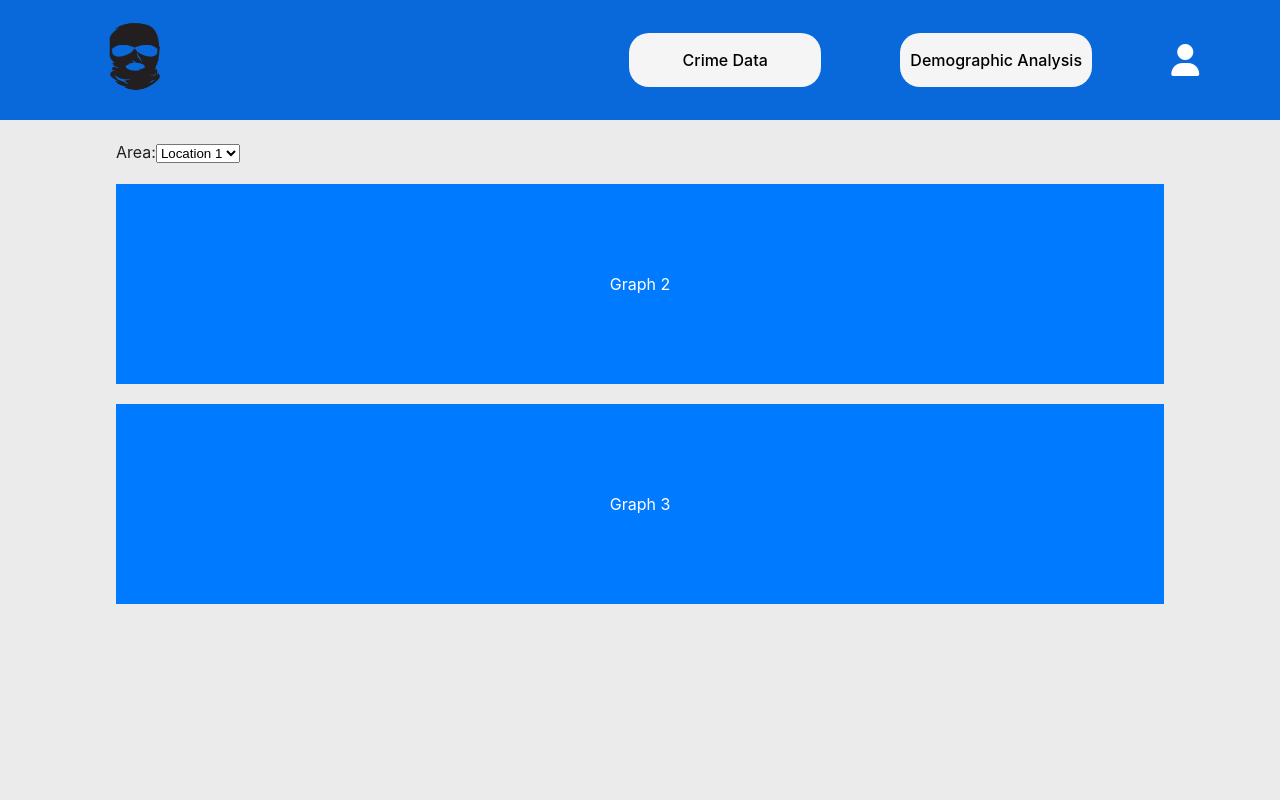
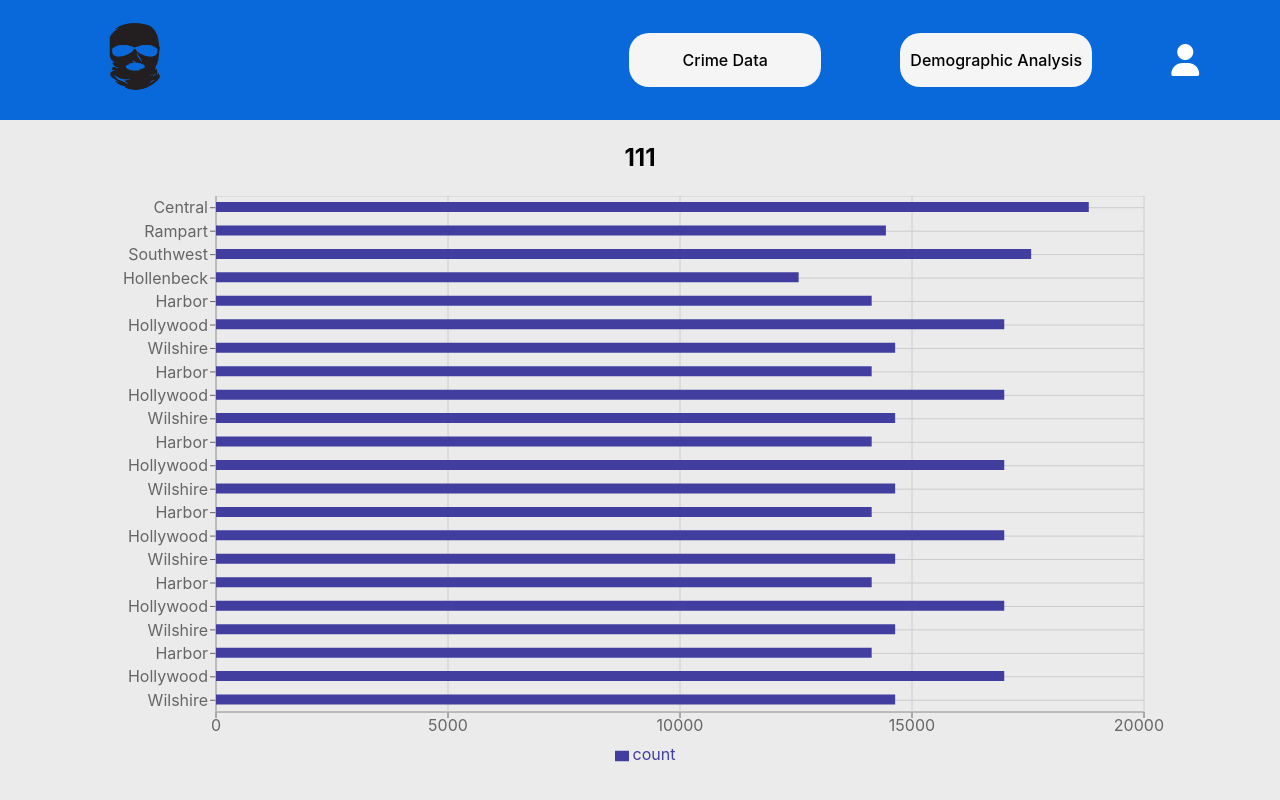
Before and after one commit to cs411-alawini/Los-Angeles-Crime-Data-Analysis, a React (Vite) app in the folder doc/frontend/: page /demographic_analysis in a window 1280 px wide. Shown: the top 800 px of the page. Built offline with nearby package versions, Linux system fonts and the light colour scheme.

Commit message:
fixed the first graph

```diff
--- a/doc/frontend/src/pageLayout/DAnalysis.css
+++ b/doc/frontend/src/pageLayout/DAnalysis.css
@@ -8,10 +8,14 @@
 
   .graph {
     width: 100%;
-    height: 200px; /* Adjust height as needed */
-    background-color: #007bff; /* Placeholder color */
+    height: 75vh; /* Adjust height as needed */
+    min-height: 500px;
     color: white;
+    padding-bottom: 60px;
+  }
+
+  .graph h2 {
+    color: black;
+    margin-top: 0;
     text-align: center;
-    line-height: 200px; /* Center text vertically */
-    margin-bottom: 20px;
   }
--- a/doc/frontend/src/pageLayout/DAnalysis.tsx
+++ b/doc/frontend/src/pageLayout/DAnalysis.tsx
@@ -1,6 +1,6 @@
 import React from 'react';
 import './DAnalysis.css'
-import { ResponsiveContainer, Rectangle, BarChart, CartesianGrid, XAxis, YAxis, Tooltip, Legend, Bar } from 'recharts';
+import { ResponsiveContainer,BarChart, CartesianGrid, XAxis, YAxis, Tooltip, Legend, Bar } from 'recharts';
 const DAnalysis = () => {
   // State for the selected location
   const [selectedLocation, setSelectedLocation] = React.useState('');
@@ -100,6 +100,29 @@ const DAnalysis = () => {
 
   return (
     <div className="page2-container">
+      <div className="graph">
+        <h2>111</h2>
+        {/* Placeholder for graphs */}
+        <ResponsiveContainer width="100%" height="100%" >
+          <BarChart  data={data} title="Graph 1" margin={{
+            top: 0,
+            right: 20,
+            bottom: 30,
+            left: 40,
+          }}
+            layout='vertical'
+            >
+
+            <XAxis type="number" />
+            <YAxis dataKey="name" type="category" interval={0}/>
+            <Tooltip />
+            <CartesianGrid />
+            <Legend />
+            <Bar dataKey="count" barSize={10} fill="#413ea0" layout='vertical' />
+          </BarChart>
+        </ResponsiveContainer>
+      </div>
+
       <div className="filters">
         <span>Area:</span>
         <select
@@ -114,27 +137,8 @@ const DAnalysis = () => {
         </select>
       </div>
 
-      <div className="graphs">
-        {/* Placeholder for graphs */}
-        <ResponsiveContainer width="100%" height="80%">
-          <BarChart  data={data} margin={{
-            top: 20,
-            right: 20,
-            bottom: 20,
-            left: 40,
-          }}
-            layout='vertical'
-            >
-            <XAxis type="number" />
-            <YAxis dataKey="name" type="category" />
-            <Tooltip />
-            <Legend />
-            <Bar dataKey="count" barSize={20} fill="#413ea0" />
-          </BarChart>
-        </ResponsiveContainer>
-        <div className="graph">Graph 2</div>
+      <div className="graph">Graph 2</div>
       <div className="graph">Graph 3</div>
-      </div>
 
 
     </div>
```
